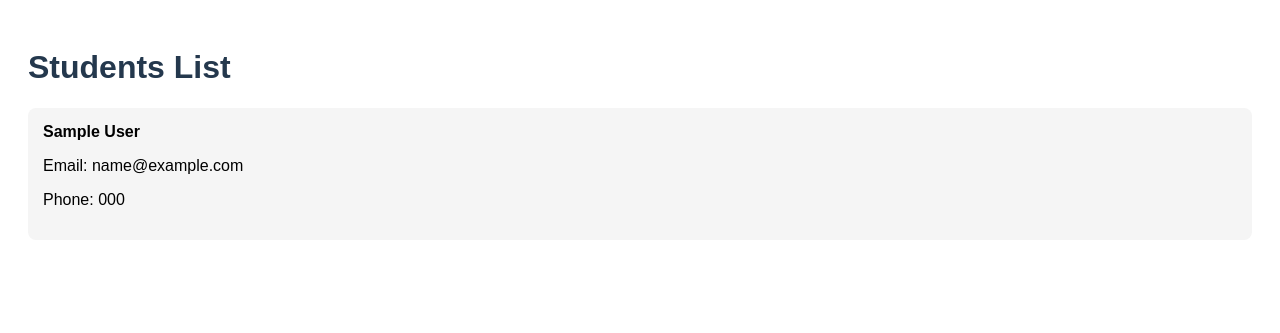
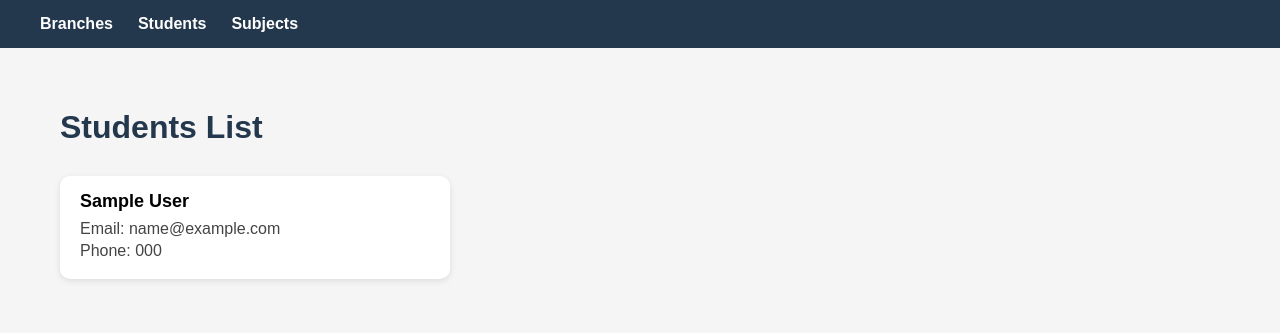
Before and after one commit to pelishkozlata/edu_center, a Django app: page /students/ in a window 1280 px wide. Shown: the top 333 px of the page. Run offline with Django 5.2, Linux system fonts and the light colour scheme; tables that the repository leaves empty hold one stand-in row (values such as "Sample post").

Commit message:
added base template

```diff
--- a/edu_center/settings.py
+++ b/edu_center/settings.py
@@ -10,6 +10,7 @@ For the full list of settings and their values, see
 https://docs.djangoproject.com/en/6.0/ref/settings/
 """
 
+import os
 from pathlib import Path
 
 # Build paths inside the project like this: BASE_DIR / 'subdir'.
@@ -40,6 +41,7 @@ INSTALLED_APPS = [
     'branches',
     'users',
     'students',
+    'subjects',
 ]
 
 MIDDLEWARE = [
@@ -57,7 +59,7 @@ ROOT_URLCONF = 'edu_center.urls'
 TEMPLATES = [
     {
         'BACKEND': 'django.template.backends.django.DjangoTemplates',
-        'DIRS': [],
+        'DIRS': [os.path.join(BASE_DIR, 'templates')],
         'APP_DIRS': True,
         'OPTIONS': {
             'context_processors': [
--- a/edu_center/urls.py
+++ b/edu_center/urls.py
@@ -15,11 +15,18 @@ Including another URLconf
     2. Add a URL to urlpatterns:  path('blog/', include('blog.urls'))
 """
 from django.contrib import admin
-from django.urls import path
-from django.urls import include
+from django.urls import path, include
+from django.shortcuts import render
+
+
+def home(request):
+    return render(request, 'home.html')
+
 
 urlpatterns = [
+    path('', home, name='home'),
     path('admin/', admin.site.urls),
     path('branches/', include('branches.urls')),
     path('students/', include('students.urls')),
+    path('subjects/', include('subjects.urls')),
 ]
--- a/students/templates/students/student_list.html
+++ b/students/templates/students/student_list.html
@@ -1,50 +1,24 @@
-<!DOCTYPE html>
-<html lang="en">
-<head>
-    <meta charset="UTF-8">
-    <title>Students</title>
+{% extends 'base.html' %}
 
-    <style>
-        body {
-            font-family: Arial, sans-serif;
-            padding: 20px;
-        }
+{% block title %}
+Students
+{% endblock %}
 
-        h1 {
-            color: #24384d;
-        }
-
-        .student-card {
-            background: #f5f5f5;
-            padding: 15px;
-            margin-bottom: 10px;
-            border-radius: 8px;
-        }
-    </style>
-</head>
-
-<body>
+{% block content %}
 
 <h1>Students List</h1>
 
 {% for student in students %}
-
     <div class="student-card">
         <strong>
-        {{ student.first_name }}
-        {{ student.last_name }}
+            {{ student.first_name }} {{ student.last_name }}
         </strong>
 
         <p>Email: {{ student.email }}</p>
         <p>Phone: {{ student.phone }}</p>
-
     </div>
-
 {% empty %}
-
     <p>No students found.</p>
-
 {% endfor %}
 
-</body>
-</html>
+{% endblock %}
--- /dev/null
+++ b/templates/base.html
@@ -0,0 +1,138 @@
+<!DOCTYPE html>
+<html lang="en">
+<head>
+    <meta charset="UTF-8">
+
+    <title>
+        {% block title %}
+        Edu Center
+        {% endblock %}
+    </title>
+
+<style>
+
+/* Загальні стилі */
+
+body {
+    font-family: Arial, sans-serif;
+    margin: 0;
+    background-color: #f5f5f5;
+}
+
+
+/* Верхнє меню */
+
+header {
+    background-color: #24384d;
+    padding: 15px 40px;
+}
+
+nav {
+    display: flex;
+    gap: 25px;
+}
+
+nav a {
+    color: white;
+    text-decoration: none;
+    font-weight: bold;
+}
+
+nav a:hover {
+    text-decoration: underline;
+}
+
+
+/* Контент */
+
+.container {
+    padding: 40px 60px;
+}
+
+
+/* Заголовки */
+
+h1 {
+    color: #24384d;
+    margin-bottom: 30px;
+}
+
+
+/* Картки */
+
+.student-card,
+.branch-card,
+.subject-card {
+
+    background: white;
+
+    padding: 15px 20px;
+
+    margin-bottom: 15px;
+
+    border-radius: 10px;
+
+    width: 350px;
+
+    box-shadow: 0 2px 6px rgba(0,0,0,0.1);
+}
+
+.student-card strong,
+.branch-card strong,
+.subject-card strong {
+
+    font-size: 18px;
+
+    display: block;
+
+    margin-bottom: 8px;
+}
+
+.student-card p,
+.branch-card p,
+.subject-card p {
+
+    margin: 4px 0;
+
+    color: #444;
+}
+
+</style>
+
+</head>
+
+
+<body>
+
+
+<!-- Верхнє меню -->
+
+<header>
+
+    <nav>
+
+        <a href="/branches/">Branches</a>
+
+        <a href="/students/">Students</a>
+
+        <a href="/subjects/">Subjects</a>
+
+    </nav>
+
+</header>
+
+
+
+<!-- Контент сторінок -->
+
+<div class="container">
+
+    {% block content %}
+    {% endblock %}
+
+</div>
+
+
+
+</body>
+</html>
```
Also changed, not shown: branches/templates/branches/branch_list.html (+24 -5 lines), subjects/templates/subjects/subject_list.html (+9 -5 lines), templates/home.html (added, +29 -0 lines). Lines whose indentation alone changed are shown as unchanged.
